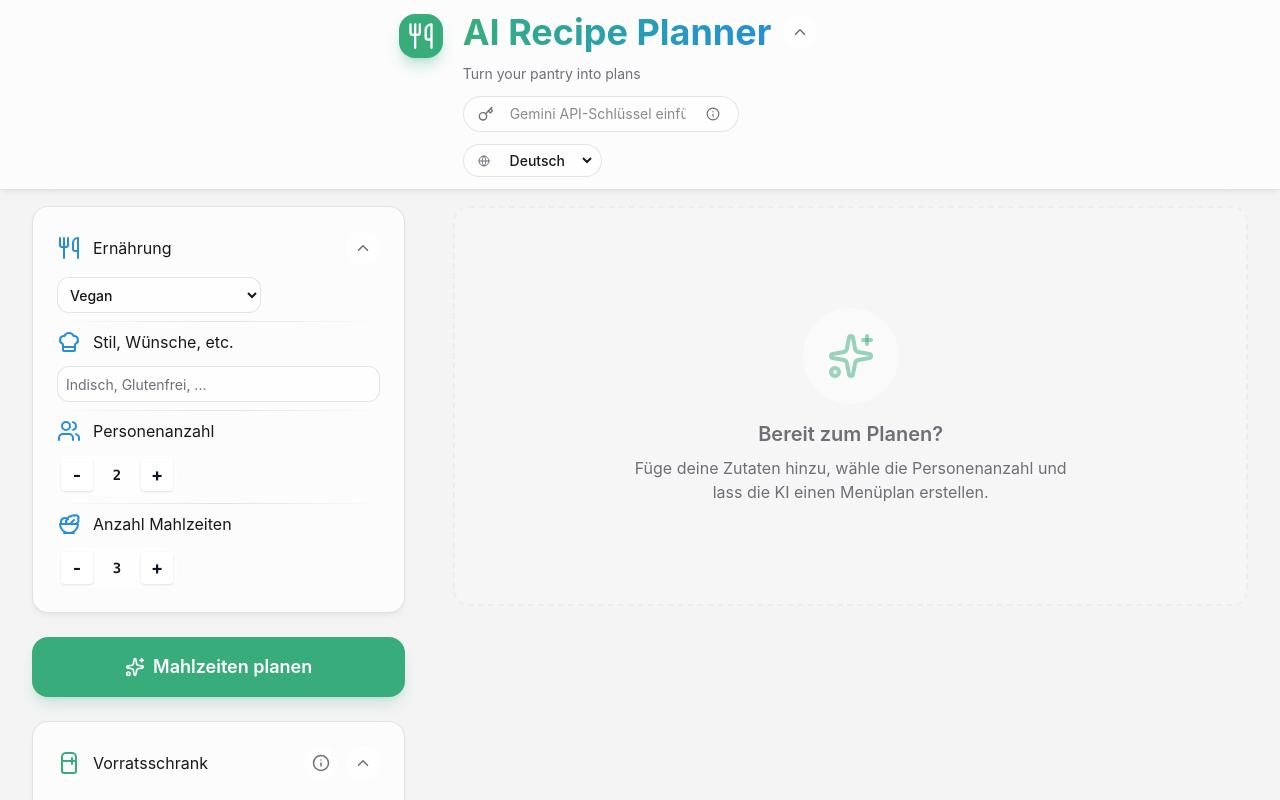
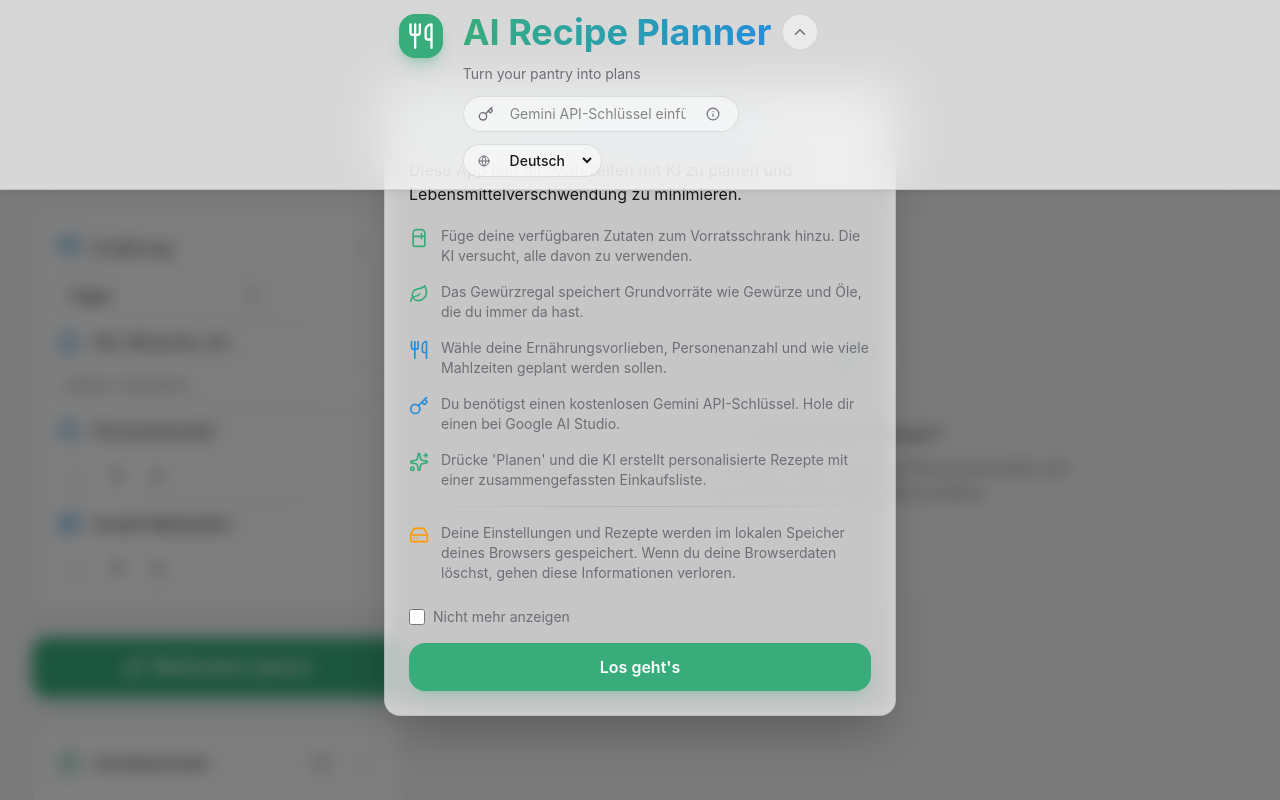
Before and after one commit to DrDonik/ai-recipe-planner, a React (Vite) app: page / in a window 1280 px wide. Shown: the top 800 px of the page. Built offline with nearby package versions, Linux system fonts and the light colour scheme.

Commit message:
Add welcome dialog for first-time visitors
Shows on first visit explaining the pantry, spice rack, settings,
API key, and local storage persistence. Includes "Don't show again"
checkbox. Translations for all 4 languages.

Co-Authored-By: Claude Opus 4.5 <noreply@anthropic.com>

```diff
--- a/src/App.tsx
+++ b/src/App.tsx
@@ -5,6 +5,7 @@ import { PantryInput, type PantryInputRef } from './components/PantryInput';
 import { RecipeCard } from './components/RecipeCard';
 import { SpiceRack } from './components/SpiceRack';
 import { ShoppingList } from './components/ShoppingList';
+import { WelcomeDialog } from './components/WelcomeDialog';
 import { generateRecipes } from './services/llm';
 import type { PantryItem, MealPlan, Recipe, Ingredient } from './types';
 import { useLocalStorage } from './hooks/useLocalStorage';
@@ -30,6 +31,11 @@ function App() {
 
   const [loading, setLoading] = useState(false);
   const [error, setError] = useState<string | null>(null);
+
+  // Welcome Dialog State
+  const [showWelcome, setShowWelcome] = useState(() => {
+    return localStorage.getItem(STORAGE_KEYS.WELCOME_DISMISSED) !== 'true';
+  });
 
   // Single Recipe View State
   const [viewRecipe, setViewRecipe] = useState<Recipe | null>(null);
@@ -201,6 +207,8 @@ function App() {
 
   return (
     <div className="min-h-screen pb-20">
+      {showWelcome && <WelcomeDialog onClose={() => setShowWelcome(false)} />}
+
       <Header
         headerMinimized={headerMinimized}
         setHeaderMinimized={setHeaderMinimized}
--- /dev/null
+++ b/src/components/WelcomeDialog.tsx
@@ -0,0 +1,96 @@
+import { useState } from 'react';
+import { X, Refrigerator, Leaf, Utensils, Key, Sparkles, HardDrive } from 'lucide-react';
+import { useSettings } from '../contexts/SettingsContext';
+import { STORAGE_KEYS } from '../constants';
+
+interface WelcomeDialogProps {
+    onClose: () => void;
+}
+
+export const WelcomeDialog: React.FC<WelcomeDialogProps> = ({ onClose }) => {
+    const { t } = useSettings();
+    const [dontShowAgain, setDontShowAgain] = useState(false);
+
+    const handleClose = () => {
+        if (dontShowAgain) {
+            localStorage.setItem(STORAGE_KEYS.WELCOME_DISMISSED, 'true');
+        }
+        onClose();
+    };
+
+    return (
+        <div className="fixed inset-0 z-50 flex items-center justify-center p-4 bg-black/50 backdrop-blur-sm animate-in fade-in duration-200">
+            <div className="glass-panel w-full max-w-lg max-h-[90vh] overflow-y-auto p-6 shadow-2xl animate-in zoom-in-95 duration-200">
+                <div className="flex items-start justify-between mb-4">
+                    <h2 className="text-xl font-bold bg-gradient-to-r from-primary to-secondary text-transparent bg-clip-text">
+                        {t.welcome.title}
+                    </h2>
+                    <button
+                        onClick={handleClose}
+                        className="p-1.5 hover:bg-white/50 dark:hover:bg-black/30 rounded-full transition-colors text-text-muted hover:text-text-base"
+                        aria-label="Close"
+                    >
+                        <X size={20} />
+                    </button>
+                </div>
+
+                <p className="text-text-base mb-5">
+                    {t.welcome.intro}
+                </p>
+
+                <div className="space-y-4">
+                    <div className="flex gap-3">
+                        <Refrigerator className="text-primary shrink-0 mt-0.5" size={20} />
+                        <p className="text-sm text-text-muted">{t.welcome.pantry}</p>
+                    </div>
+
+                    <div className="flex gap-3">
+                        <Leaf className="text-primary shrink-0 mt-0.5" size={20} />
+                        <p className="text-sm text-text-muted">{t.welcome.spiceRack}</p>
+                    </div>
+
+                    <div className="flex gap-3">
+                        <Utensils className="text-secondary shrink-0 mt-0.5" size={20} />
+                        <p className="text-sm text-text-muted">{t.welcome.settings}</p>
+                    </div>
+
+                    <div className="flex gap-3">
+                        <Key className="text-secondary shrink-0 mt-0.5" size={20} />
+                        <p className="text-sm text-text-muted">{t.welcome.apiKey}</p>
+                    </div>
+
+                    <div className="flex gap-3">
+                        <Sparkles className="text-primary shrink-0 mt-0.5" size={20} />
+                        <p className="text-sm text-text-muted">{t.welcome.generates}</p>
+                    </div>
+
+                    <div className="h-px bg-gradient-to-r from-transparent via-[var(--glass-border)] to-transparent my-4" />
+
+                    <div className="flex gap-3">
+                        <HardDrive className="text-amber-500 shrink-0 mt-0.5" size={20} />
+                        <p className="text-sm text-text-muted">{t.welcome.localStorage}</p>
+                    </div>
+                </div>
+
+                <div className="mt-6 space-y-4">
+                    <label className="flex items-center gap-2 cursor-pointer text-sm text-text-muted hover:text-text-base transition-colors">
+                        <input
+                            type="checkbox"
+                            checked={dontShowAgain}
+                            onChange={(e) => setDontShowAgain(e.target.checked)}
+                            className="w-4 h-4 rounded border-border-base text-primary focus:ring-primary/50"
+                        />
+                        {t.welcome.dontShowAgain}
+                    </label>
+
+                    <button
+                        onClick={handleClose}
+                        className="btn btn-primary w-full py-3 rounded-xl shadow-lg shadow-primary/20"
+                    >
+                        {t.welcome.getStarted}
+                    </button>
+                </div>
+            </div>
+        </div>
+    );
+};
--- a/src/constants/index.ts
+++ b/src/constants/index.ts
@@ -21,6 +21,7 @@ export const STORAGE_KEYS = {
     SHOPPING_LIST_MINIMIZED: 'shopping_list_minimized',
     SHOPPING_LIST_CHECKED: 'shopping_list_checked',
     MEAL_PLAN: 'meal_plan',
+    WELCOME_DISMISSED: 'welcome_dismissed',
 } as const;
 
 /**
--- a/src/constants/translations.ts
+++ b/src/constants/translations.ts
@@ -63,7 +63,19 @@ export const translations = {
         calories: "kcal",
         carbs: "Carbs",
         fat: "Fat",
-        protein: "Protein"
+        protein: "Protein",
+        welcome: {
+            title: "Welcome to AI Recipe Planner",
+            intro: "This app helps you plan meals using AI, minimizing food waste by using what you already have.",
+            pantry: "Add your available ingredients to the Pantry. The AI will try to use all of them in your recipes.",
+            spiceRack: "The Spice Rack stores staples like spices and oils that you always have on hand.",
+            settings: "Choose your diet preference, number of people, and how many meals to plan.",
+            apiKey: "You'll need a free Gemini API key to generate recipes. Get one at Google AI Studio.",
+            generates: "Hit 'Generate' and the AI will create personalized recipes with a consolidated shopping list.",
+            localStorage: "Your settings and recipes are saved in your browser's local storage. If you clear your browser data, this information will be lost.",
+            dontShowAgain: "Don't show this again",
+            getStarted: "Get Started"
+        }
     },
     German: {
         ingredients: "Zutaten",
@@ -128,7 +140,19 @@ export const translations = {
         calories: "kcal",
         carbs: "Kohlenhydrate",
         fat: "Fett",
-        protein: "Eiweiß"
+        protein: "Eiweiß",
+        welcome: {
+            title: "Willkommen beim AI Recipe Planner",
+            intro: "Diese App hilft dir, Mahlzeiten mit KI zu planen und Lebensmittelverschwendung zu minimieren.",
+            pantry: "Füge deine verfügbaren Zutaten zum Vorratsschrank hinzu. Die KI versucht, alle davon zu verwenden.",
+            spiceRack: "Das Gewürzregal speichert Grundvorräte wie Gewürze und Öle, die du immer da hast.",
+            settings: "Wähle deine Ernährungsvorlieben, Personenanzahl und wie viele Mahlzeiten geplant werden sollen.",
+            apiKey: "Du benötigst einen kostenlosen Gemini API-Schlüssel. Hole dir einen bei Google AI Studio.",
+            generates: "Drücke 'Planen' und die KI erstellt personalisierte Rezepte mit einer zusammengefassten Einkaufsliste.",
+            localStorage: "Deine Einstellungen und Rezepte werden im lokalen Speicher deines Browsers gespeichert. Wenn du deine Browserdaten löschst, gehen diese Informationen verloren.",
+            dontShowAgain: "Nicht mehr anzeigen",
+            getStarted: "Los geht's"
+        }
     },
     French: {
         ingredients: "Ingrédients",
@@ -193,7 +217,19 @@ export const translations = {
         calories: "kcal",
         carbs: "Glucides",
         fat: "Lipides",
-        protein: "Protéines"
+        protein: "Protéines",
+        welcome: {
+            title: "Bienvenue sur AI Recipe Planner",
+            intro: "Cette application vous aide à planifier vos repas avec l'IA, en minimisant le gaspillage alimentaire.",
+            pantry: "Ajoutez vos ingrédients disponibles au garde-manger. L'IA essaiera de tous les utiliser.",
+            spiceRack: "Le rack à épices stocke les produits de base comme les épices et huiles que vous avez toujours.",
+            settings: "Choisissez vos préférences alimentaires, le nombre de personnes et de repas à planifier.",
+            apiKey: "Vous aurez besoin d'une clé API Gemini gratuite. Obtenez-en une sur Google AI Studio.",
+            generates: "Cliquez sur 'Générer' et l'IA créera des recettes personnalisées avec une liste de courses consolidée.",
+            localStorage: "Vos paramètres et recettes sont sauvegardés dans le stockage local de votre navigateur. Si vous effacez vos données de navigation, ces informations seront perdues.",
+            dontShowAgain: "Ne plus afficher",
+            getStarted: "Commencer"
+        }
     },
     Spanish: {
         ingredients: "Ingredientes",
@@ -258,6 +294,18 @@ export const translations = {
         calories: "kcal",
         carbs: "Carbohidratos",
         fat: "Grasa",
-        protein: "Proteína"
+        protein: "Proteína",
+        welcome: {
+            title: "Bienvenido a AI Recipe Planner",
+            intro: "Esta app te ayuda a planificar comidas con IA, minimizando el desperdicio de alimentos.",
+            pantry: "Agrega tus ingredientes disponibles a la despensa. La IA intentará usar todos ellos.",
+            spiceRack: "El especiero almacena productos básicos como especias y aceites que siempre tienes a mano.",
+            settings: "Elige tus preferencias dietéticas, número de personas y cuántas comidas planificar.",
+            apiKey: "Necesitarás una clave API de Gemini gratuita. Obtén una en Google AI Studio.",
+            generates: "Presiona 'Generar' y la IA creará recetas personalizadas con una lista de compras consolidada.",
+            localStorage: "Tus configuraciones y recetas se guardan en el almacenamiento local de tu navegador. Si borras los datos del navegador, esta información se perderá.",
+            dontShowAgain: "No mostrar de nuevo",
+            getStarted: "Empezar"
+        }
     }
 };
```
